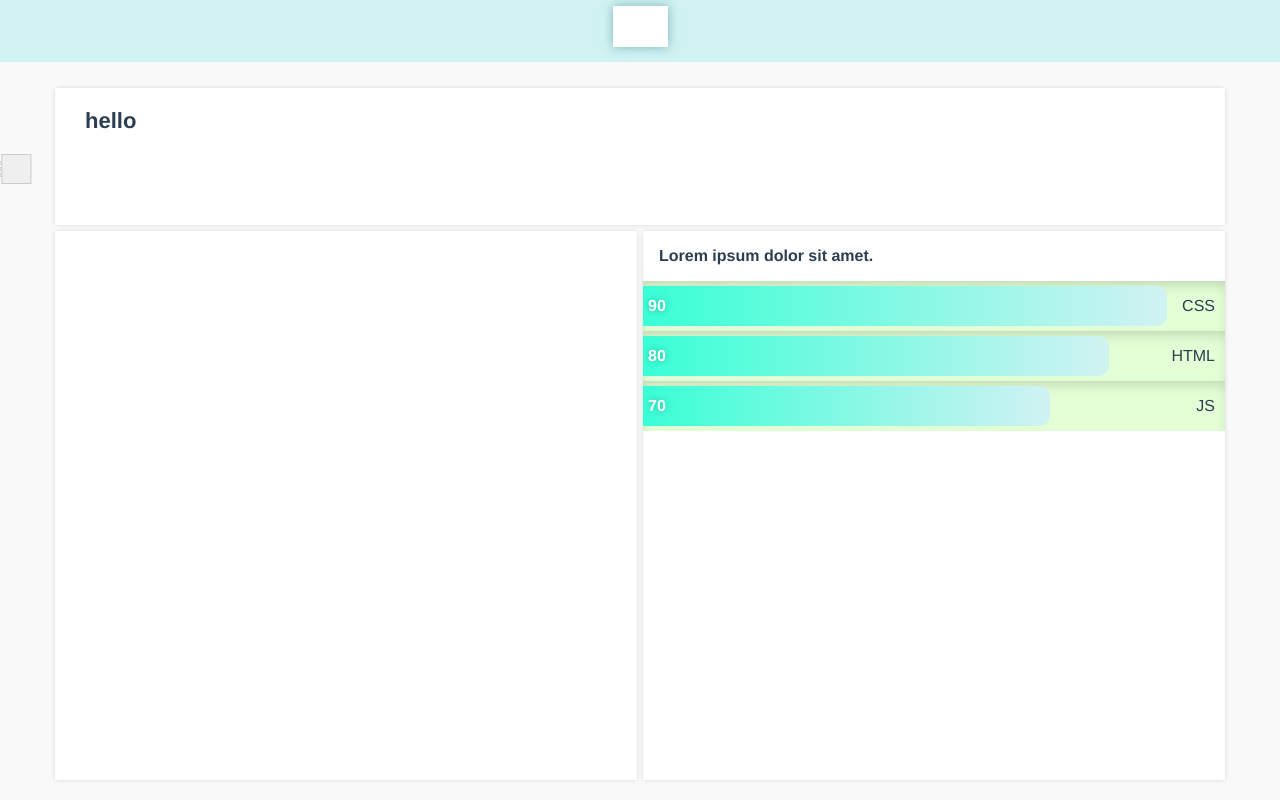
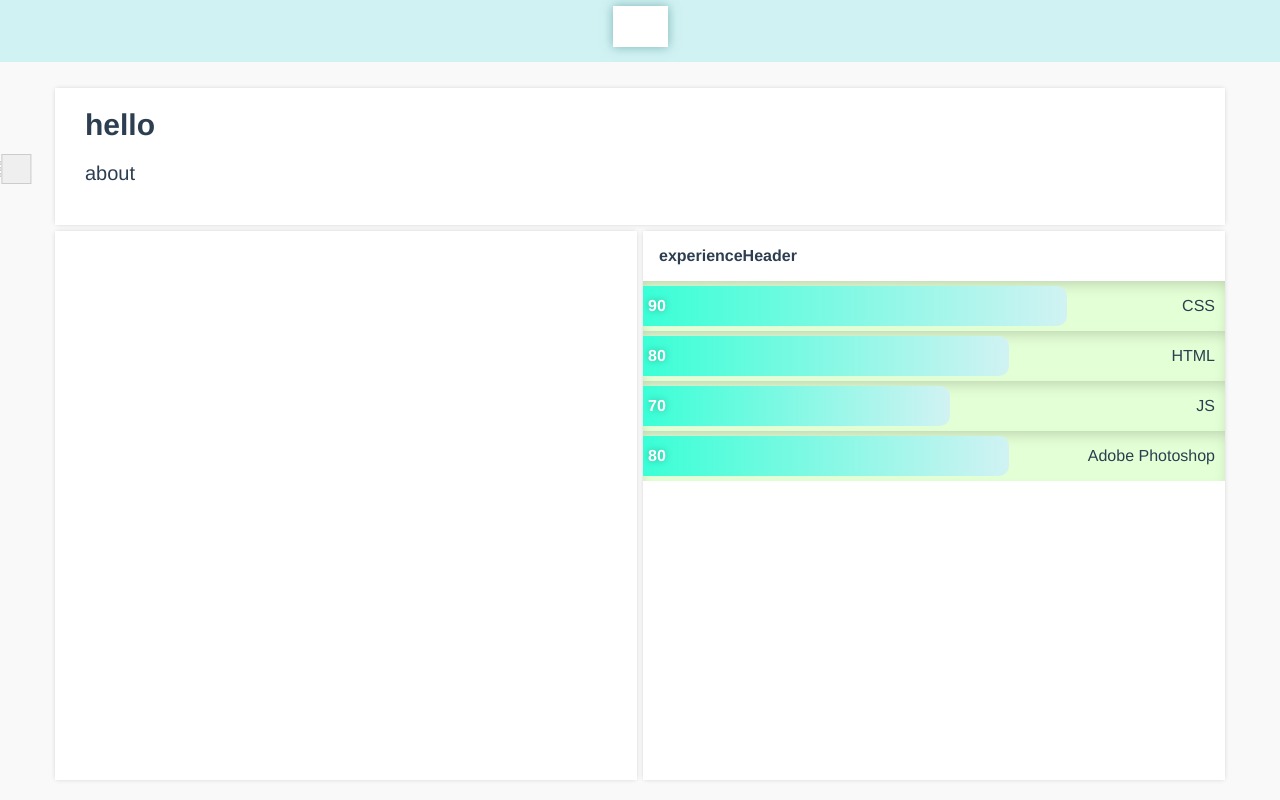
Before and after one commit to dmssk/me, a Vue app: page / in a window 1280 px wide. Built offline with nearby package versions, Linux system fonts and the light colour scheme; some icons are missing.

Commit message:
update(Home): make separate styles

```diff
--- a/src/Home.vue
+++ b/src/Home.vue
@@ -2,18 +2,18 @@
   {
     "eu": {
       "hello": "Hi, nice to meet You!",
-      "about": "qwe",
-      "experienceHeader1": "qwe"
+      "about": "I'm Dima, 20 y.o. Love te create web applications with various levels of complexity. Right now working in Viseven company, at the position of junior Front-End developer.",
+      "experienceHeader": "Experience in common web technologies"
     },
     "ru": {
       "hello": "Привет, рад знакомству!",
       "about": "qwe",
-      "experienceHeader1": "qwe"
+      "experienceHeader": "Опыт работы с основными web технологиями"
     },
     "ua": {
       "hello": "Привіт, радий знайомству!",
       "about": "qwe",
-      "experienceHeader1": "qwe"
+      "experienceHeader": "Досвід роботи з основними web технологіями"
     }
   }
 </i18n>
@@ -22,20 +22,25 @@
   <div id="Home">
     <div class="grid container">
       <div class="grid__item header">
-        <h1>{{$t('hello')}}</h1>
-        <p></p>
+        <div class="header__text">
+          <h1>{{$t('hello')}}</h1>
+          <p>{{$t('about')}}</p>
+        </div>
+        <div class="header__picture">
+
+        </div>
       </div>
       <div class="grid__item"></div>
       <div class="grid__item experience">
         <div class="experience-item">
           <h3 class="experience-header">
-            Lorem ipsum dolor sit amet.
+            {{$t('experienceHeader')}}
           </h3>
           <ul class="experience-list">
             <li class="experience-list__item">
               <div class="progress-bar__wrap" id="css">
                 <div class="progress-bar__item">
-                  <span>90</span>
+                  <span title="points">90</span>
                 </div>
               </div>
               <p>CSS</p>
@@ -43,7 +48,7 @@
             <li class="experience-list__item">
               <div class="progress-bar__wrap" id="html">
                 <div class="progress-bar__item">
-                  <span>80</span>
+                  <span title="points">80</span>
                 </div>
               </div>
               <p>HTML</p>
@@ -51,10 +56,18 @@
             <li class="experience-list__item">
               <div class="progress-bar__wrap" id="js">
                 <div class="progress-bar__item">
-                  <span>70</span>
+                  <span title="points">70</span>
                 </div>
               </div>
               <p>JS</p>
+            </li>
+            <li class="experience-list__item">
+              <div class="progress-bar__wrap" id="ps">
+                <div class="progress-bar__item">
+                  <span title="points">80</span>
+                </div>
+              </div>
+              <p>Adobe Photoshop</p>
             </li>
           </ul>
         </div>
@@ -64,127 +77,16 @@
 </template>
 
 <script>
+  import styles from "./styles/home.scss"
 
+  export default {
+    components: {
+      styles
+    }
+  }
 </script>
 
 
 <style lang="scss">
-  @keyframes slideIn {
-    from {
-      width: 0;
-    }
-    to {
-      width: 100%;
-    }
-  }
-  .container {
-    width: 1170px;
-    max-width: 100%;
-    margin: 0 auto;
-  }
-  #Home {
-    width: 100%;
-    height: 100%;
-    padding: 88px 0 20px 0;
 
-    .grid {
-      height: 100%;
-      display: grid;
-      grid: 3fr 12fr / 1fr 1fr;
-      grid-gap: 6px 6px;
-
-      .grid__item {
-
-        background: #fff;
-        box-shadow: 0 0 5px -1px rgba(0, 0, 0, 0.2);
-
-        &.header {
-          grid-column: 1/3;
-        }
-      }
-
-      .experience {
-        .experience-header {
-          font-size: 16px;
-          margin: 1em;
-        }
-
-        .experience-list {
-          padding: 0;
-          margin: 0;
-          list-style: none;
-
-          .experience-list__item {
-            position: relative;
-            margin: 0 0 0 0;
-            padding: 0;
-            height: 50px;
-            width: 100%;
-            background: #e3ffd5;
-            box-shadow: 0 7px 15px -5px rgba(0, 0, 0, 0.2) inset;
-            display: flex;
-            align-items: center;
-            justify-content: flex-end;
-
-            p {
-              font-size: 16px;
-              margin: 0 10px;
-            }
-
-
-          }
-        }
-      }
-      .progress-bar__wrap {
-        position: absolute;
-        left: 0;
-        top: 0;
-        height: 100%;
-
-        &#css {
-          width: 90%;
-        }
-        &#html {
-          width: 80%;
-        }
-        &#js {
-          width: 70%;
-        }
-
-
-        .progress-bar__item {
-          position: absolute;
-          top: 10%;
-          left: 0;
-          height: 80%;
-          width: 100%;
-          background: linear-gradient(to left, #d1f2f3, #39ffd6);
-          z-index: 0;
-          display: flex;
-          justify-content: flex-start;
-          align-items: center;
-          animation: slideIn 1s 2s both ease-in-out;
-          overflow: hidden;
-          border-top-right-radius: 10px;
-          border-bottom-right-radius: 10px;
-
-          span {
-            font-size: 16px;
-            font-weight: 600;
-            margin: 5px;
-            color: #fff;
-            text-shadow: 0px 0px 7px rgba(0,0,0,0.3);
-          }
-        }
-      }
-      .header {
-        padding: 20px 0 0 30px;
-
-        h1 {
-          font-size: 22px;
-          margin: 0;
-        }
-      }
-    }
-  }
 </style>
--- /dev/null
+++ b/src/styles/home.scss
@@ -0,0 +1,128 @@
+@keyframes slideIn {
+  from {
+    width: 0;
+  }
+  to {
+    width: 100%;
+  }
+}
+
+.container {
+  width: 1170px;
+  max-width: 100%;
+  margin: 0 auto;
+}
+
+#Home {
+  width: 100%;
+  height: 100%;
+  padding: 88px 0 20px 0;
+
+  .grid {
+    height: 100%;
+    display: grid;
+    grid: 3fr 12fr / 1fr 1fr;
+    grid-gap: 6px 6px;
+
+    .grid__item {
+
+      background: #fff;
+      box-shadow: 0 0 5px -1px rgba(0, 0, 0, 0.2);
+
+      &.header {
+        grid-column: 1/3;
+      }
+    }
+    .header {
+      padding: 20px 0 0 30px;
+      display: flex;
+
+      h1 {
+        font-size: 30px;
+        margin: 0;
+      }
+      p {
+        font-size: 20px;
+      }
+      .header__text {
+        width: 70%;
+      }
+    }
+
+    .experience {
+      .experience-header {
+        font-size: 16px;
+        margin: 1em;
+      }
+
+      .experience-list {
+        padding: 0;
+        margin: 0;
+        list-style: none;
+
+        .experience-list__item {
+          position: relative;
+          margin: 0 0 0 0;
+          padding: 0;
+          height: 50px;
+          width: 100%;
+          background: #e3ffd5;
+          box-shadow: 0 7px 15px -5px rgba(0, 0, 0, 0.2) inset;
+          display: flex;
+          align-items: center;
+          justify-content: flex-end;
+
+          p {
+            font-size: 16px;
+            margin: 0 10px;
+          }
+
+        }
+      }
+    }
+    .progress-bar__wrap {
+      position: absolute;
+      left: 0;
+      top: 0;
+      height: 100%;
+
+      &#css {
+        width: calc(90% - 100px);
+      }
+      &#html {
+        width: calc(80% - 100px);
+      }
+      &#js {
+        width: calc(70% - 100px);
+      }
+      &#ps {
+        width: calc(80% - 100px);
+      }
+
+      .progress-bar__item {
+        position: absolute;
+        top: 10%;
+        left: 0;
+        height: 80%;
+        width: 100%;
+        background: linear-gradient(to left, #d1f2f3, #39ffd6);
+        z-index: 0;
+        display: flex;
+        justify-content: flex-start;
+        align-items: center;
+        animation: slideIn 1s 2s both ease-in-out;
+        overflow: hidden;
+        border-top-right-radius: 10px;
+        border-bottom-right-radius: 10px;
+
+        span {
+          font-size: 16px;
+          font-weight: 600;
+          margin: 5px;
+          color: #fff;
+          text-shadow: 0 0 7px rgba(0, 0, 0, 0.3);
+        }
+      }
+    }
+  }
+}
```
